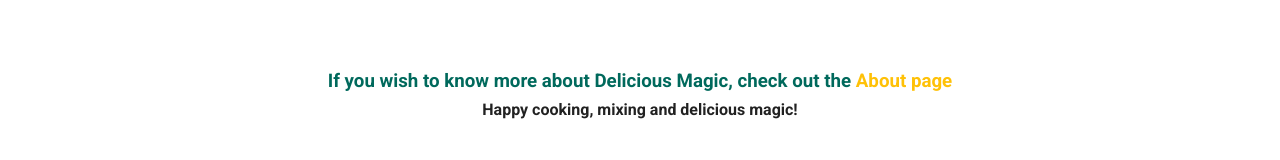
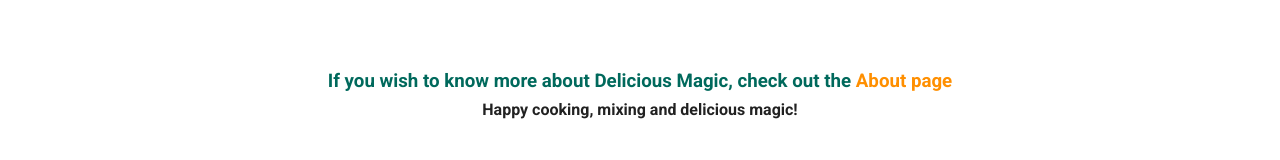
Before and after one commit to Jenaldin/Delicious-Magic_VueJS_Dec24, a Vue app in the folder client/: page / in a window 1280 px wide. Shown: the part 510-670 px from the top of the page. Built offline with nearby package versions, Linux system fonts and the light colour scheme.

Commit message:
adjusted style for links in main.css, cleaned up unused styling

```diff
--- a/client/src/assets/main.css
+++ b/client/src/assets/main.css
@@ -31,7 +31,8 @@
 
 a {
   text-decoration:none;
-  color: #FFC107;
+  color: #FF8F00;
+  font-weight: bold;
   transition: color 0.3s, background-color 0.3s;
 }
 
```
